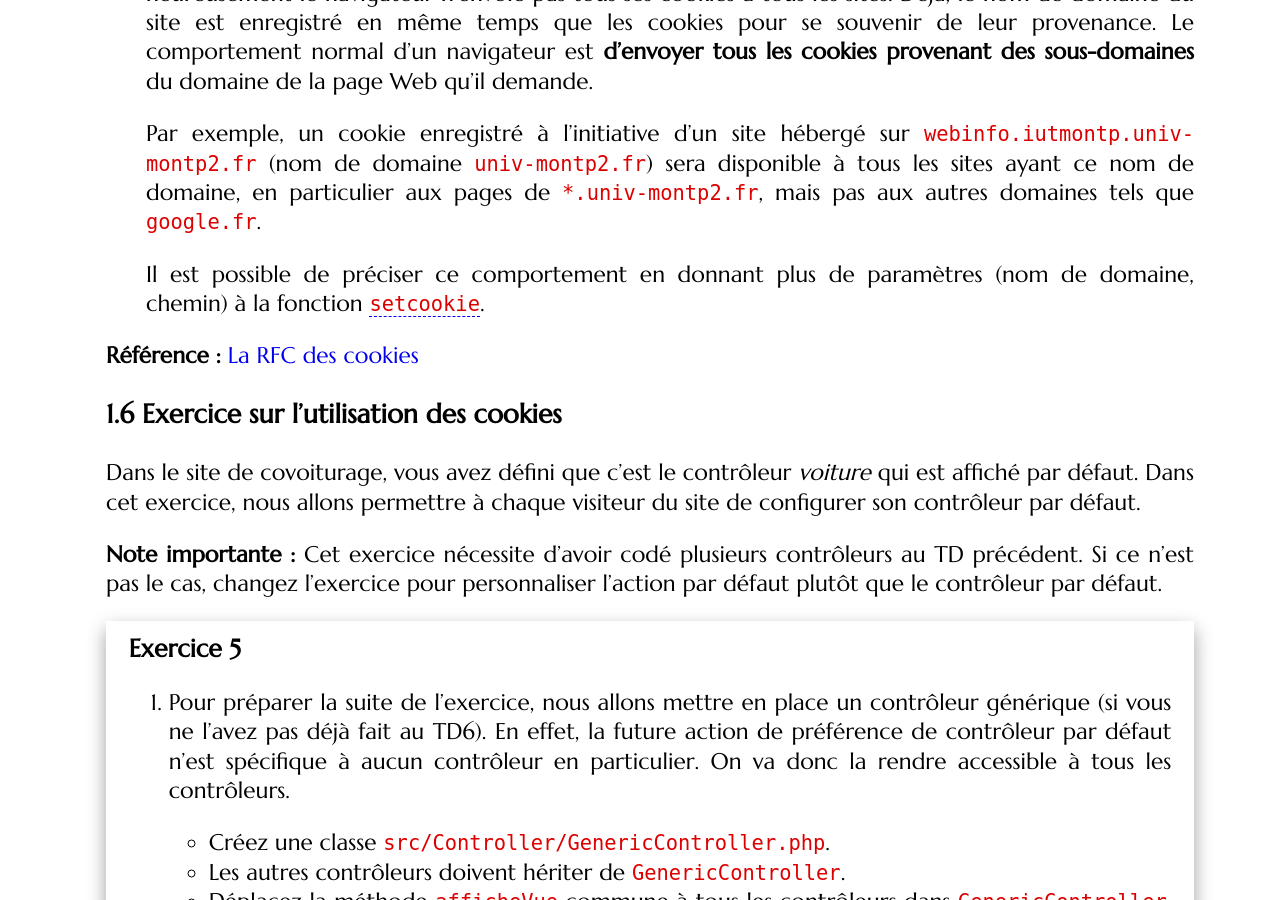
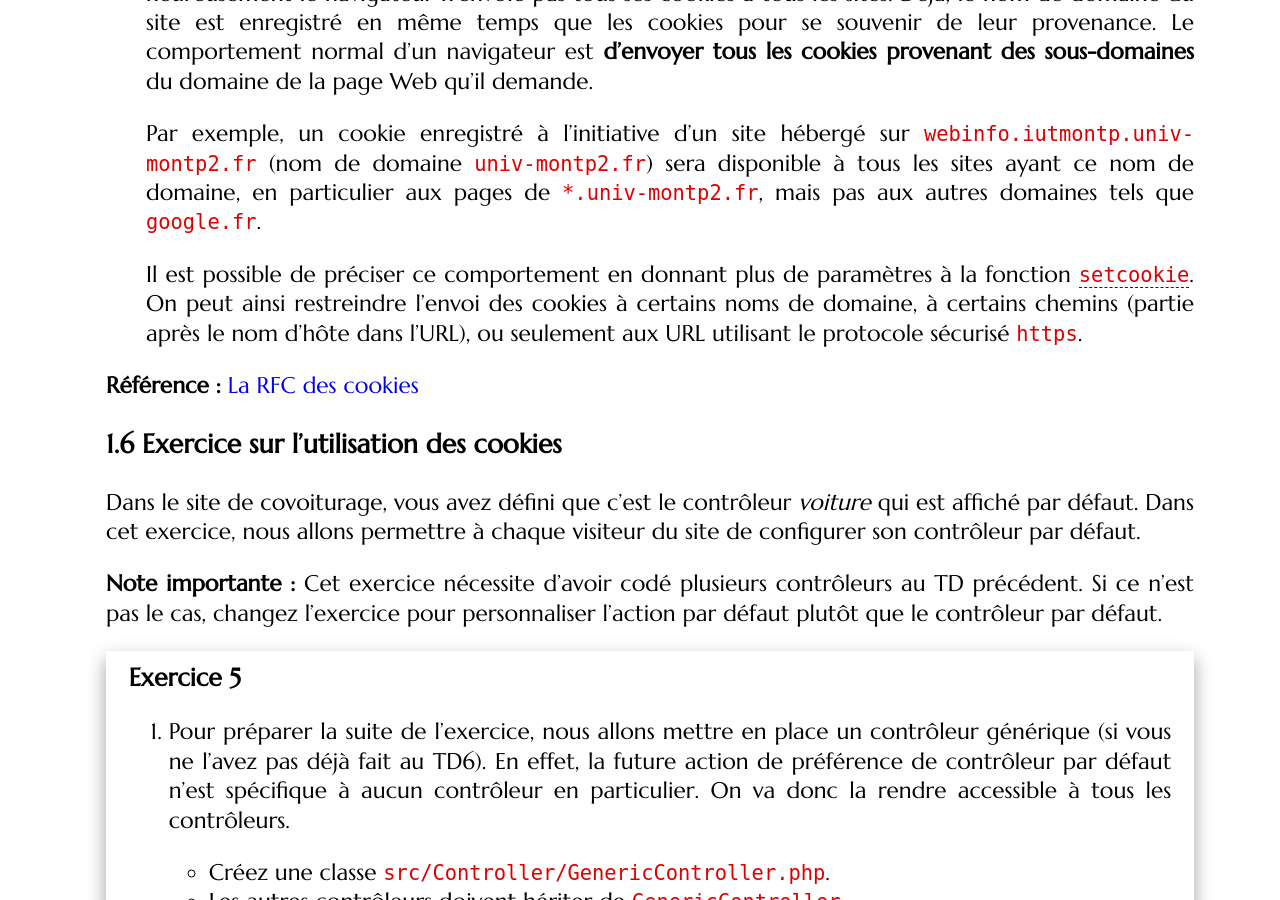
Before and after one commit to romainlebreton/R3.01-DeveloppementWeb, a Jekyll site: the page built from tutorials/tutorial7.md, in a window 1280 px wide and 900 px high, scrolled down 6557 px. Built offline with Jekyll 4.4.1, drawn with Linux system fonts in a browser that asks for light colours; some web fonts are replaced; some of the changed text lies outside the part shown.

Commit message:
Retour Petru

````diff
--- a/tutorials/tutorial7.md
+++ b/tutorials/tutorial7.md
@@ -147,8 +147,7 @@ nous avons un cookie `"TestCookie1"` de valeur `"valeur1"` et un cookie
 
 ### Récupérer un cookie
 
-Après le dépôt par le serveur d'un cookie chez le client, le navigateur du
-client envoie les informations du cookie à chaque requête HTTP.
+À chaque requête HTTP, le navigateur du client envoie ses cookies correspondant au site visité dans l'en-tête de la requête.
 
 #### Comment le client transmet-il les informations de ses cookies ?
 
@@ -237,7 +236,7 @@ Nous allons regrouper toutes les fonctionnalités des cookies dans une classe.
 1. Créez la classe `Cookie` dans le fichier `src/Model/HTTP/Cookie.php` en y indiquant le bon espace de nom.
 1. Codez la méthode
 ```php
-public static function enregistrer(string $cle, mixed $valeur, ?int $dureeExpiration = null): void;
+public static function enregistrer(string $cle, mixed $valeur, ?int $dureeExpiration = null): void
 ```
 
    Note :
@@ -250,7 +249,7 @@ public static function enregistrer(string $cle, mixed $valeur, ?int $dureeExpira
 
 1. Coder la méthode
 ```php
-public static function lire(string $cle): mixed;
+public static function lire(string $cle): mixed
 ```
 
 1. Modifiez les actions `deposerCookie` et `lireCookie` pour utiliser la classe
@@ -259,7 +258,7 @@ public static function lire(string $cle): mixed;
 
 1. Coder la méthode
 ```php
-public static function contient($cle) : bool;
+public static function contient($cle) : bool
 ```
 
    Note : Un cookie existe si le tableau `$_COOKIE` contient une case à son nom.
@@ -291,7 +290,7 @@ setcookie ("TestCookie", "", 1);
 
 1. Codez et testez la méthode suivante de la classe `Cookie` :
 ```php
-public static function supprimer($cle) : void;
+public static function supprimer($cle) : void
 ```
 
 1. Nettoyez le contrôleur *utilisateur* en commentant les actions
@@ -339,9 +338,8 @@ public static function supprimer($cle) : void;
    disponible à tous les sites ayant ce nom de domaine, en particulier aux
    pages de `*.univ-montp2.fr`,  mais pas aux autres domaines tels que `google.fr`.
 
-   Il est possible de préciser ce comportement en donnant plus de paramètres (nom
-   de domaine, chemin) à la fonction
-   [`setcookie`](http://php.net/manual/fr/function.setcookie.php).
+   Il est possible de préciser ce comportement en donnant plus de paramètres à
+   la fonction [`setcookie`](http://php.net/manual/fr/function.setcookie.php). On peut ainsi restreindre l'envoi des cookies à certains noms de domaine, à certains chemins (partie après le nom d'hôte dans l'URL), ou seulement aux URL utilisant le protocole sécurisé `https`.
 
 <!-- The Max-Age attribute defines the lifetime of the  cookie, in seconds. -->
 <!-- The Expires attribute indicates the maximum lifetime of the cookie, -->
````
Also changed, not shown: 1 other file.
